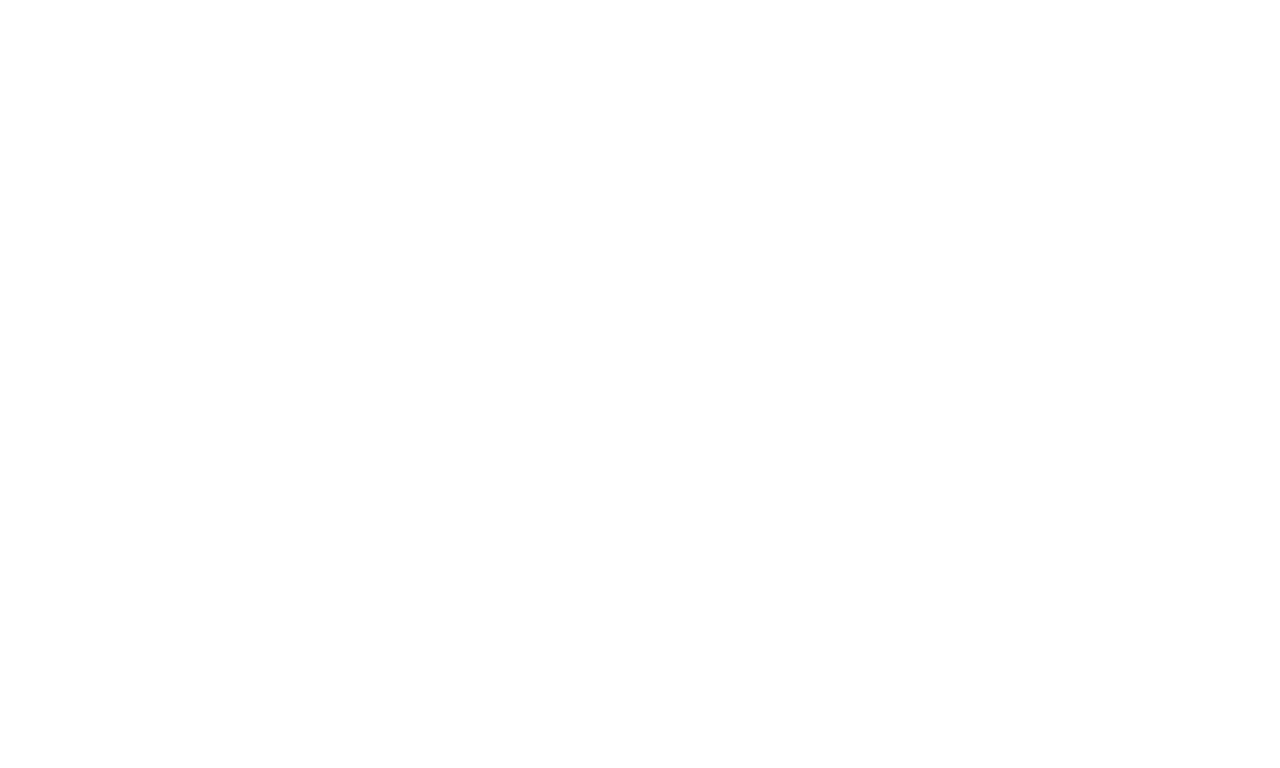
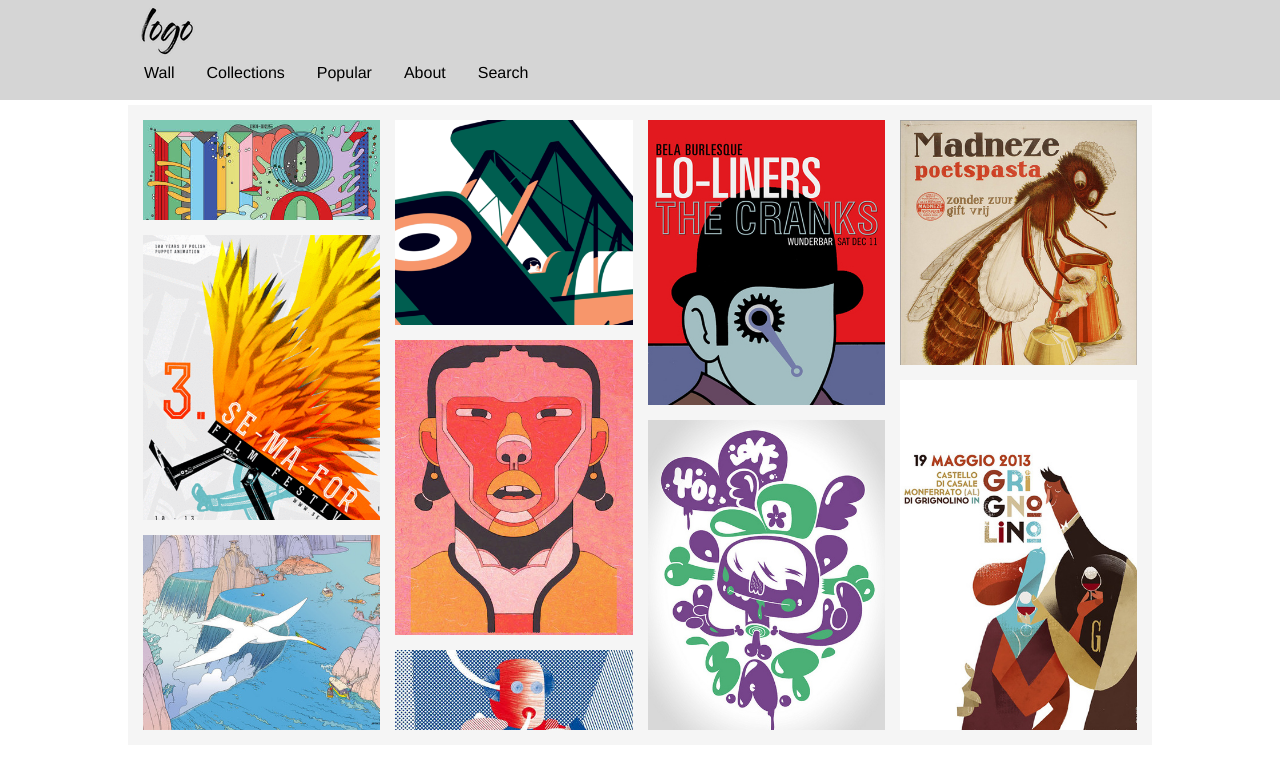
Before and after one commit to saadmalik200/Grid-document-layout, a plain HTML site: page index.html in a window 1280 px wide. Shown: the top 768 px of the page. Drawn offline with Linux system fonts and the light colour scheme.

Commit message:
header and main part completed

```diff
--- a/css/style.css
+++ b/css/style.css
@@ -0,0 +1,152 @@
+/*******************/
+/* GOOGLE FONTS*/
+/*******************/
+
+/*******************/
+/* SOFT RESET*/
+/*******************/
+
+* {
+  box-sizing: border-box;
+  margin: 0;
+  padding: 0;
+}
+
+/***************/
+/* GENERAL*/
+/**************/
+
+body {
+  font-family: "Helvetica", Arial, sans-serif;
+  width: 100%;
+}
+
+/*************************/
+/* GRID BODY CONTAINER*/
+/************************/
+
+.container {
+  display: grid;
+  grid-template-columns: 10vw 1fr 10vw;
+  grid-template-rows: 100px 1fr 1fr 200px;
+  grid-template-areas:
+    "header header header"
+    ". main ."
+    "section section section"
+    "footer footer footer";
+}
+
+/*************/
+/* HEADER*/
+/************/
+
+header {
+  grid-area: header;
+  background-color: #d5d5d5;
+  display: grid;
+  grid-template-columns: 10vw 1fr 10vw;
+  grid-template-rows: 100px;
+}
+
+nav {
+  grid-column: 2/3;
+}
+
+header ul {
+  display: flex;
+  list-style: none;
+  gap: 2rem;
+  margin-left: 1rem;
+}
+
+/**********/
+/* MAIN*/
+/*********/
+
+main {
+  grid-area: main;
+  height: 640px;
+  margin: 5px 0;
+}
+
+.img-container {
+  display: grid;
+  grid-template-columns: repeat(4, 1fr);
+  grid-template-rows: 100px 90px 25px 25px 100px 100px 80px;
+  overflow: hidden;
+  background-color: #f5f5f5;
+  gap: 15px;
+  padding: 15px;
+}
+
+.img-container img {
+  width: 100%;
+  height: 100%;
+
+  object-fit: cover;
+  object-position: top;
+}
+
+.img1 {
+  height: 100px;
+  grid-column: 1/2;
+  grid-row: 1/2;
+}
+
+.img2 {
+  grid-column: 2/3;
+  grid-row: 1/3;
+}
+
+.img3 {
+  grid-column: 3/4;
+  grid-row: 1/5;
+}
+
+.img4 {
+  grid-column: 4/5;
+  grid-row: 1/4;
+}
+.img5 {
+  grid-column: 1/2;
+  grid-row: 2/6;
+}
+
+.img6 {
+  grid-column: 2/3;
+  grid-row: 3/7;
+}
+.img7 {
+  grid-column: 3/4;
+  grid-row: 5/8;
+}
+
+.img8 {
+  grid-column: 4/5;
+  grid-row: 4/8;
+}
+.img9 {
+  grid-column: 1/2;
+  grid-row: 6/8;
+}
+
+.img10 {
+  grid-column: 2/3;
+  grid-row: 7/8;
+}
+
+/***********/
+/* SECTION*/
+/**********/
+
+section {
+  grid-area: section;
+}
+
+/***********/
+/* FOOTER*/
+/**********/
+
+footer {
+  grid-area: footer;
+}
--- a/index.html
+++ b/index.html
@@ -7,5 +7,58 @@
     <title>Grid Document Layout</title>
     <link rel="stylesheet" href="./css/style.css" />
   </head>
-  <body></body>
+  <body>
+    <div class="container">
+      <header>
+        <nav>
+          <div><img src="./images/logo.png" alt="" /></div>
+          <div>
+            <ul>
+              <li>Wall</li>
+              <li>Collections</li>
+              <li>Popular</li>
+              <li>About</li>
+              <li>Search</li>
+            </ul>
+          </div>
+        </nav>
+      </header>
+      <main>
+        <div class="img-container">
+          <div class="img1">
+            <img src="./images/1.jpg" alt="" />
+          </div>
+          <div class="img2">
+            <img src="/images/2.jpg" alt="" />
+          </div>
+          <div class="img3">
+            <img src="./images/3.jpg" alt="" />
+          </div>
+          <div class="img4">
+            <img src="./images/4.jpg" alt="" />
+          </div>
+          <div class="img5">
+            <img src="./images/5.jpg" alt="" />
+          </div>
+          <div class="img6">
+            <img src="./images/6.jpg" alt="" />
+          </div>
+          <div class="img7">
+            <img src="./images/7.jpg" alt="" />
+          </div>
+          <div class="img8">
+            <img src="./images/8.jpg" alt="" />
+          </div>
+          <div class="img9">
+            <img src="./images/9.jpg" alt="" />
+          </div>
+          <div class="img10">
+            <img src="./images/10.jpg" alt="" />
+          </div>
+        </div>
+      </main>
+      <section></section>
+      <footer></footer>
+    </div>
+  </body>
 </html>
```
